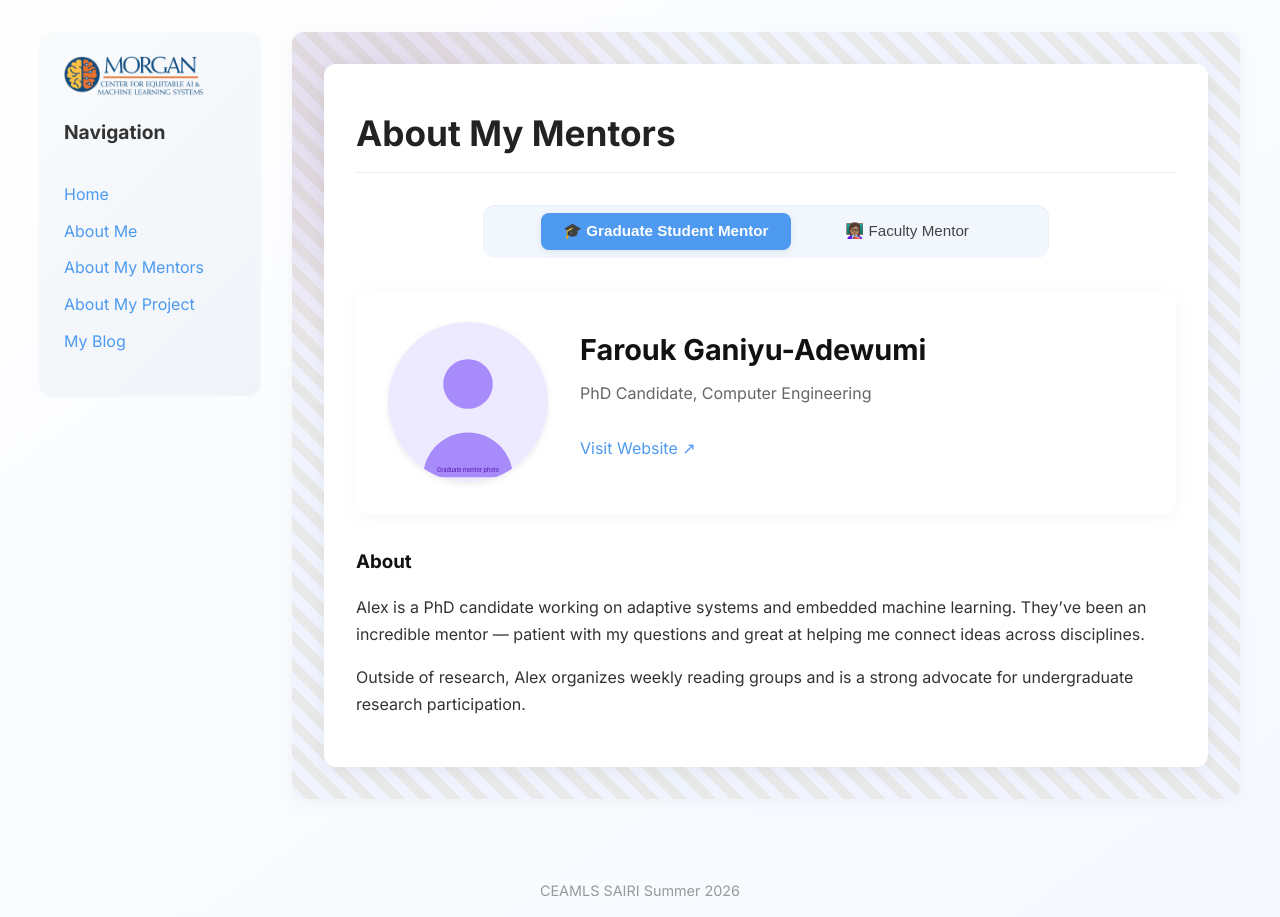
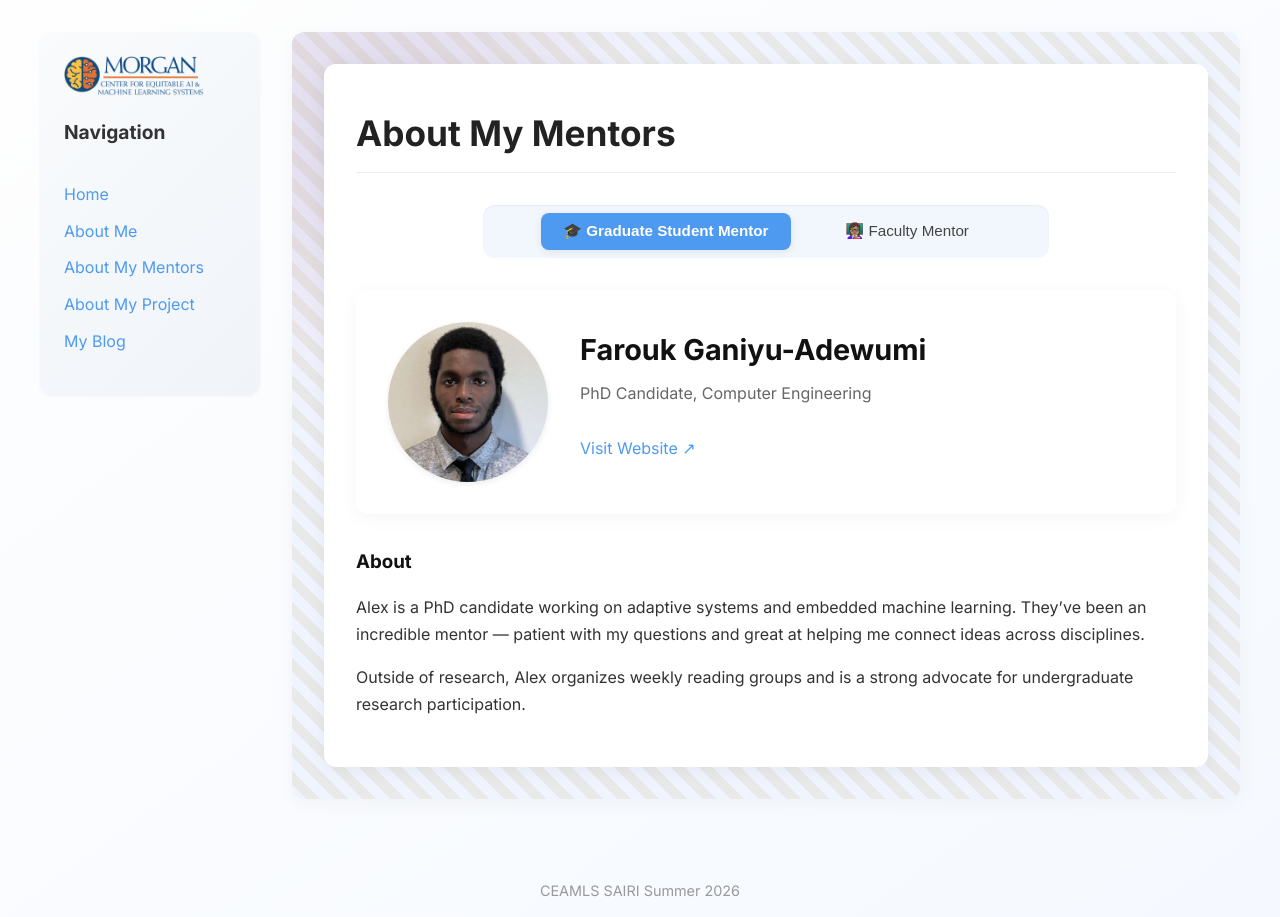
Before and after one commit to Kosiso7-og/Kosiso7-ogceamls26.github.io, a Jekyll site: the page built from pages/about-my-mentor.md, in a window 1280 px wide. Built offline with Jekyll 4.4.1, drawn with Linux system fonts in a browser that asks for light colours.

Commit message:
Update mentor details and image path

```diff
--- a/pages/about-my-mentor.md
+++ b/pages/about-my-mentor.md
@@ -6,8 +6,8 @@ permalink: /about-my-mentor.html
 graduate_mentor:
   name: Farouk Ganiyu-Adewumi
   title: PhD Candidate, Computer Engineering
-  image: /assets/images/graduate-student-mentor.svg
-  website: https://example.com/alex-morgan
+  image: assets/images/graduate mentor picture.jpeg
+  website: https://www.linkedin.com/in/farouk-ganiyu-adewumi-0aaa3a211/
   bio: |
     Alex is a PhD candidate working on adaptive systems and embedded machine learning.
     They've been an incredible mentor — patient with my questions and great at helping
```
